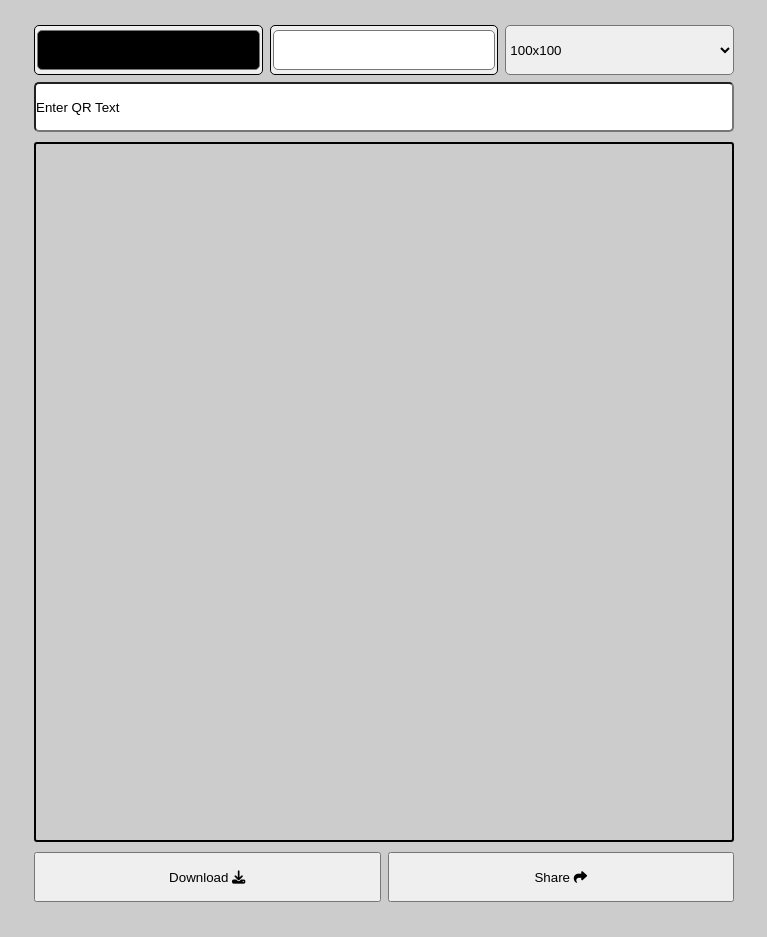
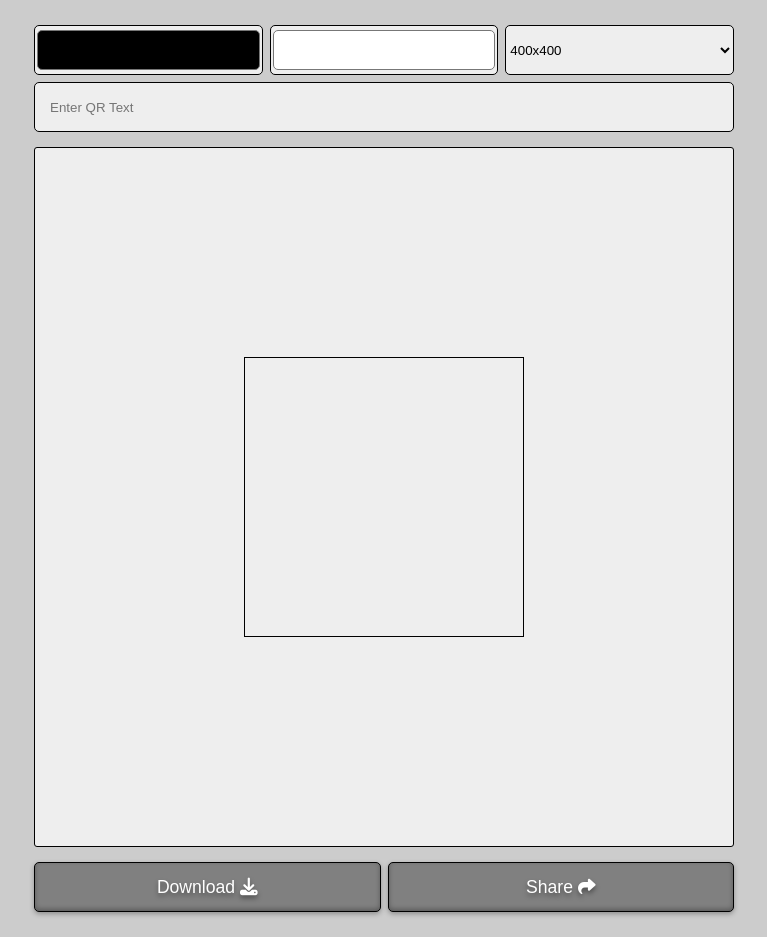
Before and after one commit to alfonsaco/100DayJS, a plain HTML site: page QR Code Generator/index.html in a window 1280 px wide. Shown: the whole page, without its empty margins (256-1023 px from the left). Drawn offline with Linux system fonts and the light colour scheme.

Commit message:
CSS mejorado

```diff
--- a/QR Code Generator/Estilos/estilos.css
+++ b/QR Code Generator/Estilos/estilos.css
@@ -4,10 +4,11 @@
     box-sizing: border-box;
 }
 body {
-    background-color: #ccc;
+    background-color: #cccccc;
     display: flex;
     justify-content: center;
     padding: 25px 15px;
+    font-family: sans-serif;
 }
 
 
@@ -16,7 +17,7 @@ main {
     width: 700px;
     display: flex;
     flex-direction: column;
-    gap: 10px;
+    gap: 15px;
 }
 
 
@@ -35,19 +36,34 @@ main {
 .div-opciones > div > input, .div-opciones > div > select {
     width: 100%;
     height: 50px;
+    border: 1px solid #000;
     border-radius: 5px;
+    cursor: pointer;
+    background-color: #eee;
 }
 [type="color"]::-webkit-color-swatch {
     border-radius: 5px;
+}
+[type="text"] {
+    padding-left: 15px;
 }
 
 
 /* DIV DEL QR */
 .div-QR {
-    border: 2px solid #000;
+    border: 1px solid #000;
     border-radius: 3px;
     width: 100%;
     aspect-ratio: 1/1;
+    display: flex;
+    justify-content: center;
+    align-items: center;
+    background-color: #eee;
+}
+.QR {
+    width: 40%;
+    height: 40%;
+    border: 1px solid #000;
 }
 
 
@@ -59,4 +75,16 @@ main {
 .div-botones > button {
     width: 100%;
     height: 50px;
+    cursor: pointer;
+    background-color: grey;
+    color: #fff;
+    text-shadow: 0px 3px 5px rgba(0,0,0,0.4);
+    box-shadow: inset 0px -2px 5px rgba(0,0,0,0.3), 0px 2px 5px rgba(0,0,0,0.3);
+    font-family: sans-serif;
+    font-size: 1.1em;
+    border: 1px solid #000;
+    border-radius: 5px;
 }
+button:active {
+    background-color: rgb(102, 102, 102);
+}
--- a/QR Code Generator/index.html
+++ b/QR Code Generator/index.html
@@ -18,7 +18,7 @@
                     <option value="x100">100x100</option>
                     <option value="x200">200x200</option>
                     <option value="x300">300x300</option>
-                    <option value="x400">400x400</option>
+                    <option value="x400" selected>400x400</option>
                     <option value="x500">500x500</option>
                     <option value="x600">600x600</option>
                     <option value="x700">700x700</option>
@@ -28,7 +28,7 @@
                 </select>
             </div>
             <div>
-                <input type="text" value="Enter QR Text">
+                <input type="text" placeholder="Enter QR Text">
             </div>
         </div>
         <div class="div-QR">
```
